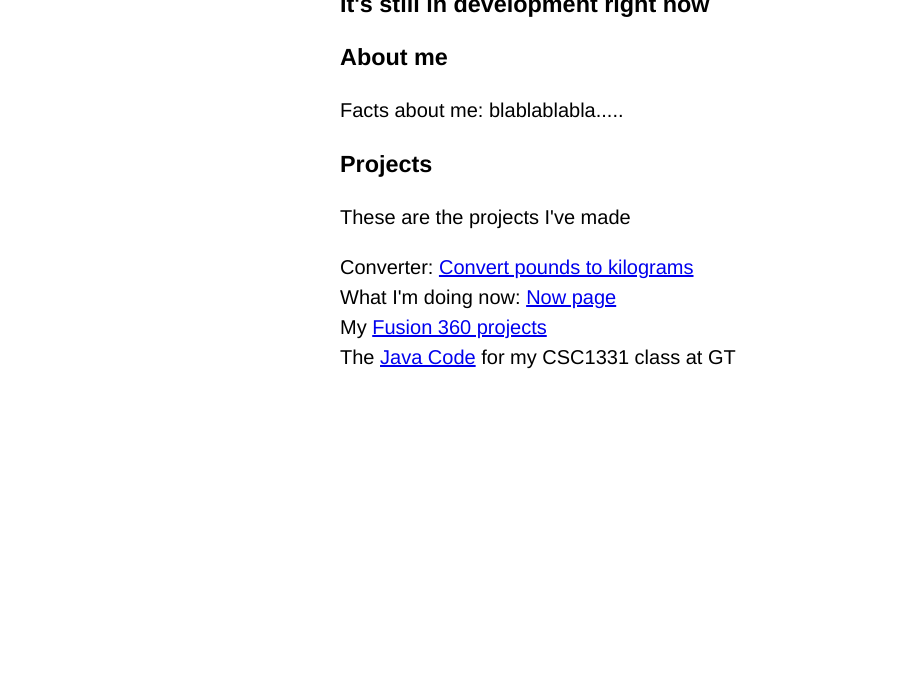
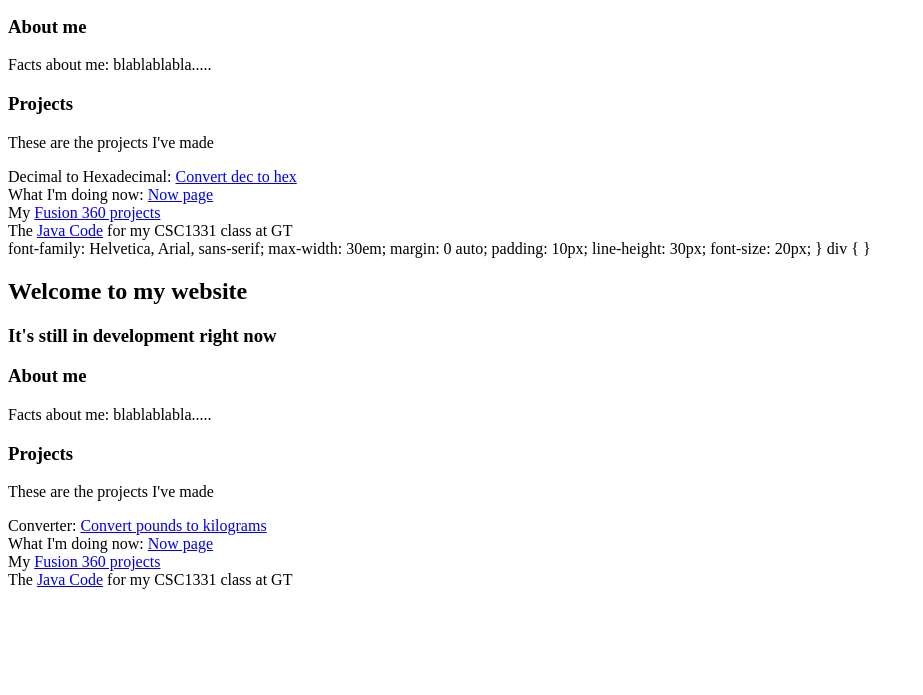
Before and after one commit to Dingo33/Dingo33.github.io, a plain HTML site: page index.html in a window 1280 px wide. Shown: the part 105-800 px from the top of the page, without its empty margins (0-923 px from the left). Drawn offline with Linux system fonts and the light colour scheme.

Commit message:
Update index.html

```diff
--- a/index.html
+++ b/index.html
@@ -6,7 +6,51 @@
 				h1{
 
 				}
+				body {<!DOCTYPE HTML>
+<html>
+	<head>
+			<title>This is my title</title>
+			<style>
+				h1{
+
+				}
 				body {
+					font-family: Helvetica, Arial, sans-serif;
+					max-width: 30em;
+					margin: 0 auto;
+					padding: 10px;
+					line-height: 30px;
+					font-size: 20px;
+				}
+				div {
+
+				}
+			</style>
+	</head>
+
+	<body>
+		<h1>Welcome to my website </h1>
+		<h3>It's still in development right now</h3>
+		<h3>About me</h3>
+
+		<p>Facts about me: blablablabla.....</p>
+
+		<section id="Projects">
+			<h3>Projects</h3>
+			<p>These are the projects I've made</p>
+			<label>Decimal to Hexadecimal: <a href="Dec_to_Hex.html">Convert dec to hex</a><br></label>
+			<label>What I'm doing now: <a href="doing_now.html">Now page</a><br></label>
+			<label>My <a href="fusion_projects.html">Fusion 360 projects</a><br></label>
+			<label>The <a href="java_projects.html" >Java Code</a> for my CSC1331 class at GT</label>
+		</section>
+
+		<section id=""
+
+	</body>
+
+
+
+</html>
 					font-family: Helvetica, Arial, sans-serif;
 					max-width: 30em;
 					margin: 0 auto;
```
